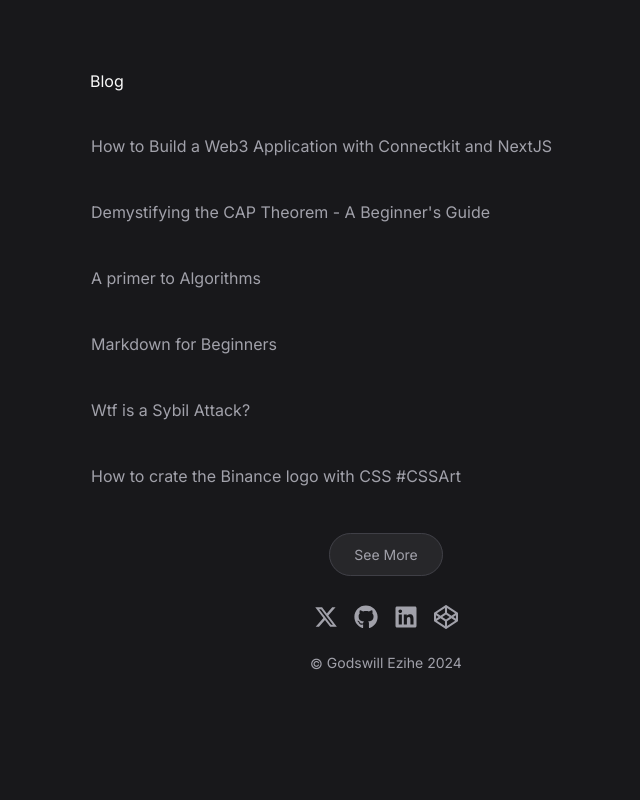
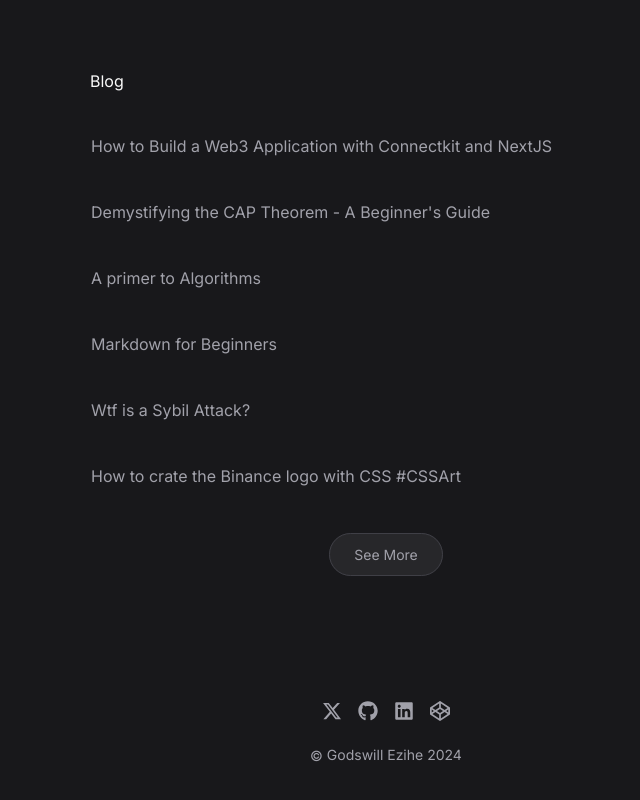
Before and after one commit to gzkdev/web-portfolio, a Next.js app: page / in a window 1280 px wide. Shown: the part 1109-1909 px from the top of the page, without its empty margins (254-894 px from the left). Before the commit the page ends 1783 px from the top, so only its background shows below. Built offline with nearby package versions, Linux system fonts and the light colour scheme.

Commit message:
update footer

```diff
--- a/components/footer.tsx
+++ b/components/footer.tsx
@@ -1,30 +1,40 @@
 import { FaXTwitter, FaGithub, FaLinkedin, FaCodepen } from "react-icons/fa6";
+
+const socialMediaLinks = [
+  {
+    name: "Twitter",
+    icon: <FaXTwitter />,
+    url: "https://x.com/gzkdev",
+  },
+  {
+    name: "GitHub",
+    icon: <FaGithub />,
+    url: "https://github.com/gzkdev",
+  },
+  {
+    name: "LinkedIn",
+    icon: <FaLinkedin />,
+    url: "https://linkedin.com/in/godswill-ezihe",
+  },
+  {
+    name: "Codepen",
+    icon: <FaCodepen />,
+    url: "https://codepen.io/gzkdev",
+  },
+];
 
 export function Footer() {
   return (
-    <footer className="px-6">
+    <footer className="px-6 py-24">
       <div className="text-center space-y-6">
-        <ul className="flex items-center justify-center gap-4 flex-wrap text-2xl">
-          <li>
-            <a href="#" aria-label="Twitter" title="Twitter">
-              <FaXTwitter />
-            </a>
-          </li>
-          <li>
-            <a href="#" aria-label="Github" title="Github">
-              <FaGithub />
-            </a>
-          </li>
-          <li>
-            <a href="#" aria-label="LinkedIn" title="LinkedIn">
-              <FaLinkedin />
-            </a>
-          </li>
-          <li>
-            <a href="#" aria-label="Codepen" title="Codepen">
-              <FaCodepen />
-            </a>
-          </li>
+        <ul className="flex items-center justify-center gap-4 flex-wrap text-xl">
+          {socialMediaLinks.map((medium) => (
+            <li key={medium.name}>
+              <a href={medium.url} aria-label="Twitter" title="Twitter">
+                {medium.icon}
+              </a>
+            </li>
+          ))}
         </ul>
         <div className="text-sm">
           <span className="align-middle">&copy;</span> Godswill Ezihe{" "}
```
